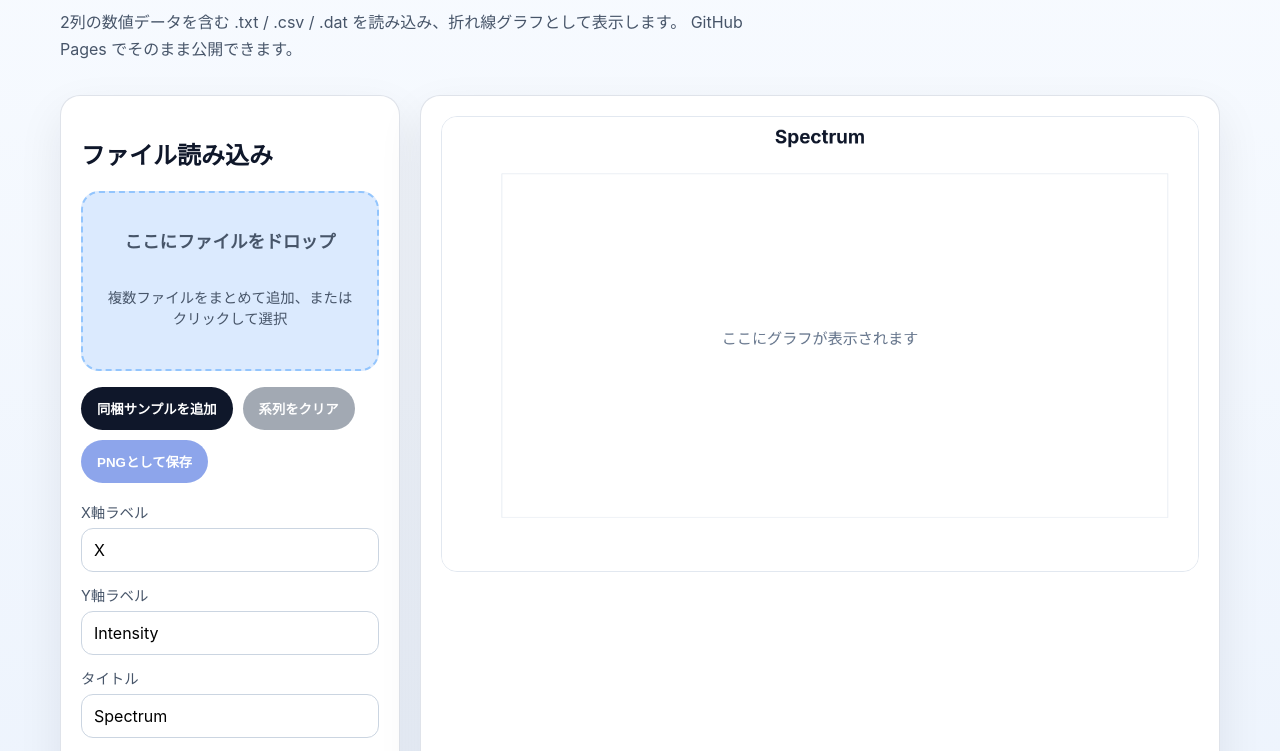
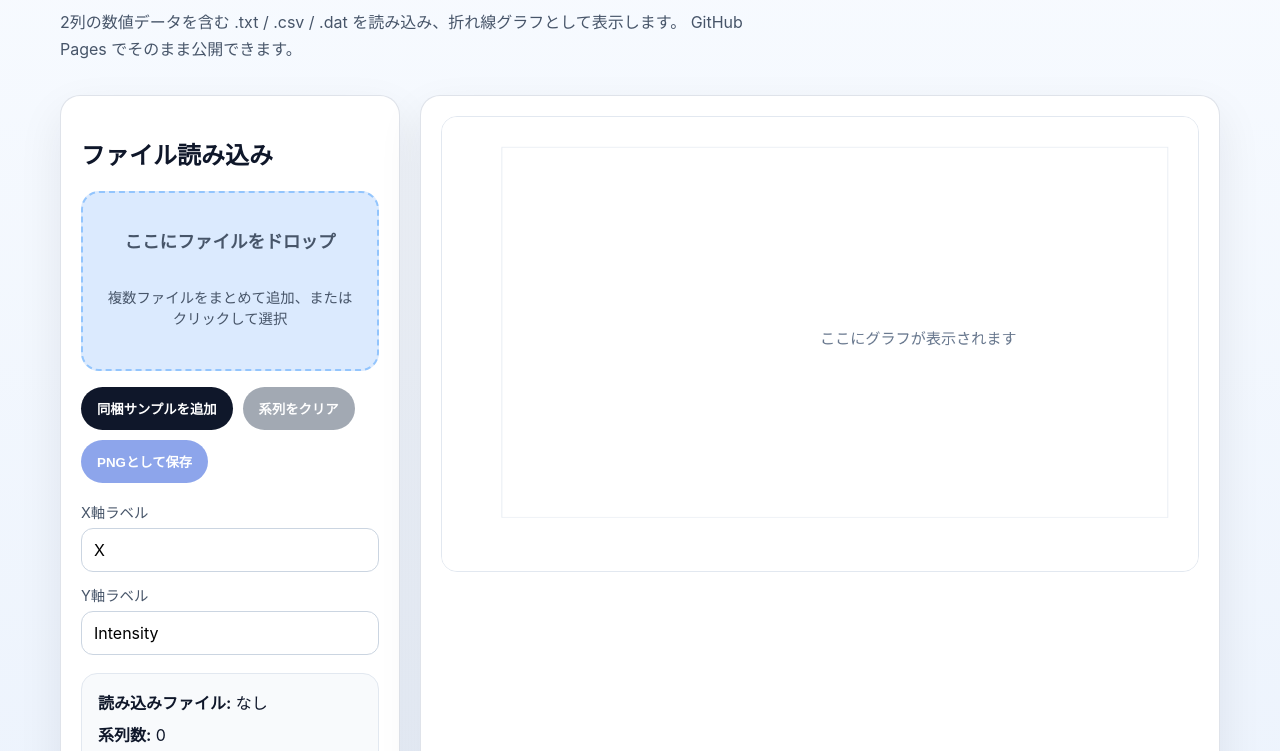
Before and after one commit to Ryusuke-Natsui/spectrum-plot-pwa, a plain HTML site: page index.html in a window 1280 px wide. Shown: the part 130-881 px from the top of the page. Drawn offline with Linux system fonts and the light colour scheme.

Commit message:
Remove spectrum chart title

```diff
--- a/app.js
+++ b/app.js
@@ -20,7 +20,6 @@ const clearFilesBtn = document.getElementById("clearFilesBtn");
 const downloadPngBtn = document.getElementById("downloadPngBtn");
 const xLabelInput = document.getElementById("xLabelInput");
 const yLabelInput = document.getElementById("yLabelInput");
-const titleInput = document.getElementById("titleInput");
 const fileNameEl = document.getElementById("fileName");
 const pointCountEl = document.getElementById("pointCount");
 const xRangeEl = document.getElementById("xRange");
@@ -160,18 +159,13 @@ function drawPlot() {
   ctx.fillStyle = "#ffffff";
   ctx.fillRect(0, 0, width, height);
 
-  const margin = { top: 90, right: 48, bottom: 85, left: 95 };
+  const margin = { top: 48, right: 48, bottom: 85, left: 95 };
   const plotWidth = width - margin.left - margin.right;
   const plotHeight = height - margin.top - margin.bottom;
 
   ctx.strokeStyle = "#e2e8f0";
   ctx.lineWidth = 1;
   ctx.strokeRect(margin.left, margin.top, plotWidth, plotHeight);
-
-  ctx.fillStyle = "#0f172a";
-  ctx.font = "700 30px Inter, sans-serif";
-  ctx.textAlign = "center";
-  ctx.fillText(titleInput.value || "Spectrum", width / 2, 42);
 
   if (!allPoints.length) {
     ctx.fillStyle = "#64748b";
@@ -347,13 +341,13 @@ clearFilesBtn.addEventListener("click", () => {
 
 downloadPngBtn.addEventListener("click", () => {
   const link = document.createElement("a");
-  const safeTitle = (titleInput.value || "plot").replace(/[^a-z0-9-_]+/gi, "_");
+  const safeTitle = "plot";
   link.href = canvas.toDataURL("image/png");
   link.download = `${safeTitle}.png`;
   link.click();
 });
 
-[xLabelInput, yLabelInput, titleInput].forEach((input) => {
+[xLabelInput, yLabelInput].forEach((input) => {
   input.addEventListener("input", drawPlot);
 });
 
--- a/index.html
+++ b/index.html
@@ -46,10 +46,6 @@
           <label>
             <span>Y軸ラベル</span>
             <input id="yLabelInput" type="text" value="Intensity" />
-          </label>
-          <label>
-            <span>タイトル</span>
-            <input id="titleInput" type="text" value="Spectrum" />
           </label>
         </div>
 
```
